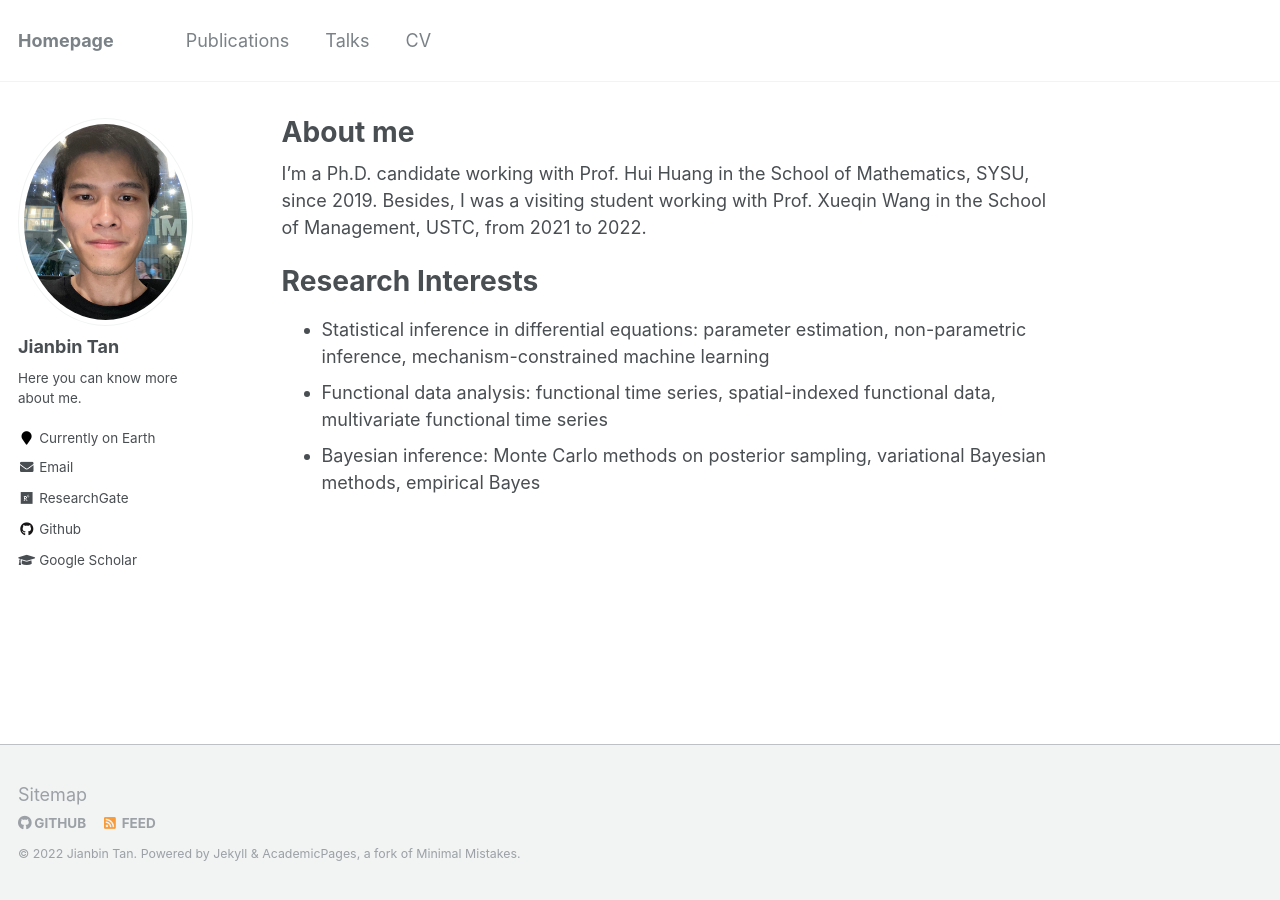
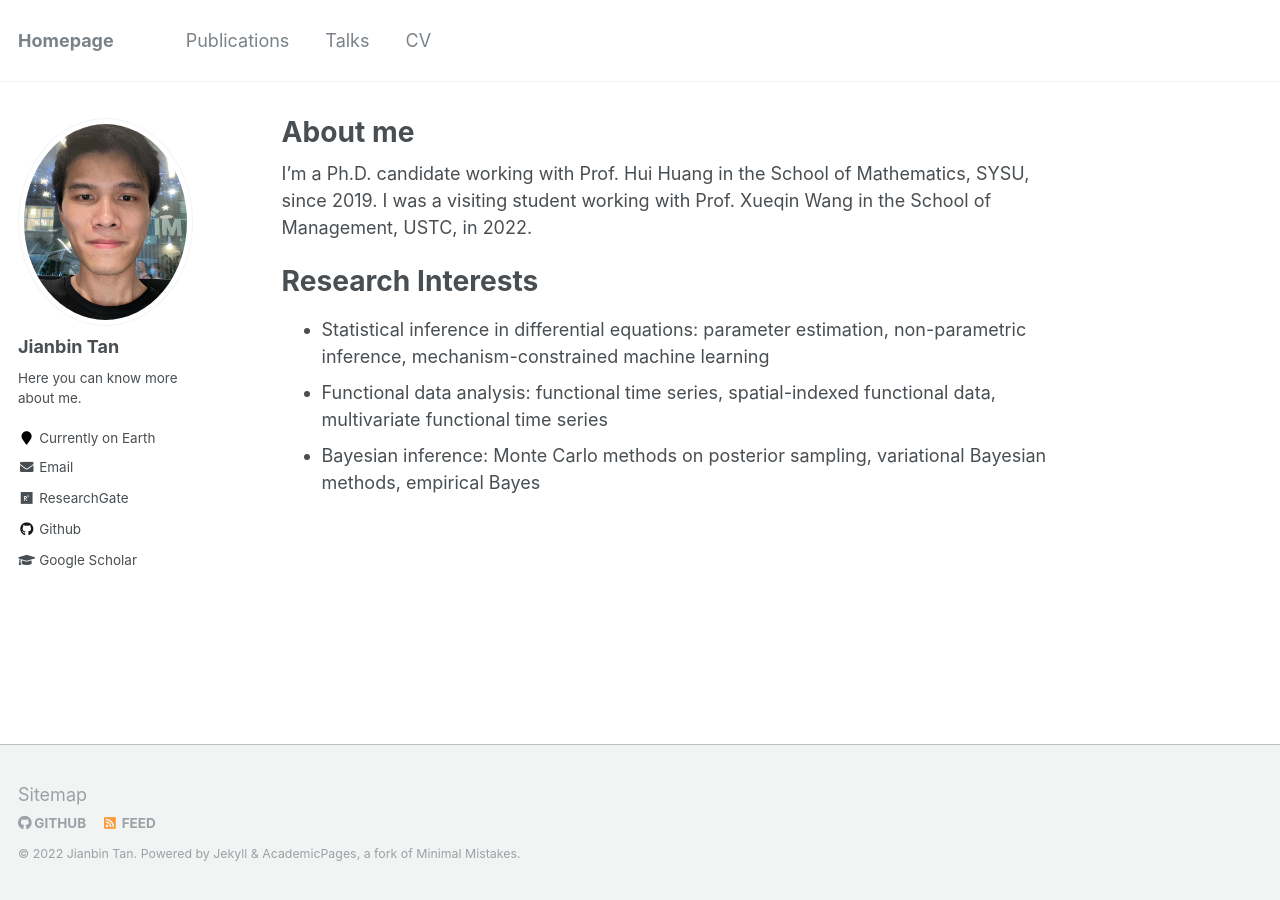
Before and after one commit to Tan-jianbin/Tan-jianbin.github.io, a Jekyll site: the page built from _pages/about.md, in a window 1280 px wide. Built offline with Jekyll 4.4.1, drawn with Linux system fonts in a browser that asks for light colours.

Commit message:
Update about.md

```diff
--- a/_pages/about.md
+++ b/_pages/about.md
@@ -8,7 +8,7 @@
   - /about.html
 ---
 
-I’m a Ph.D. candidate working with Prof. Hui Huang in the School of Mathematics, SYSU, since 2019. Besides, I was a visiting student working with Prof. Xueqin Wang in the School of Management, USTC, from 2021 to 2022.
+I’m a Ph.D. candidate working with Prof. Hui Huang in the School of Mathematics, SYSU, since 2019. I was a visiting student working with Prof. Xueqin Wang in the School of Management, USTC, in 2022.
 
 Research Interests
 ======
```
